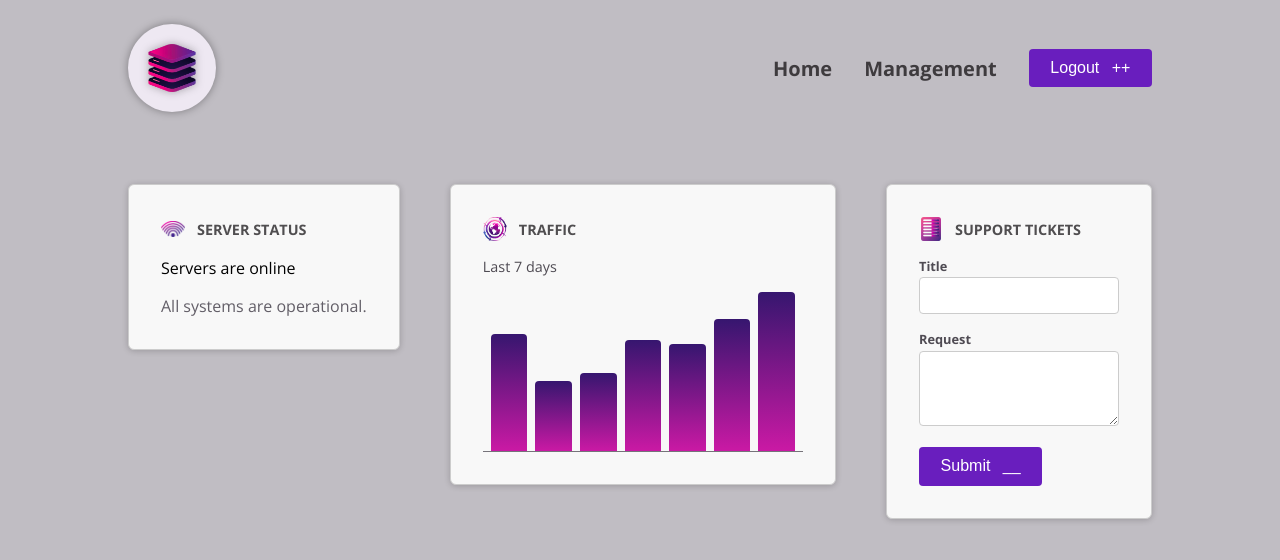
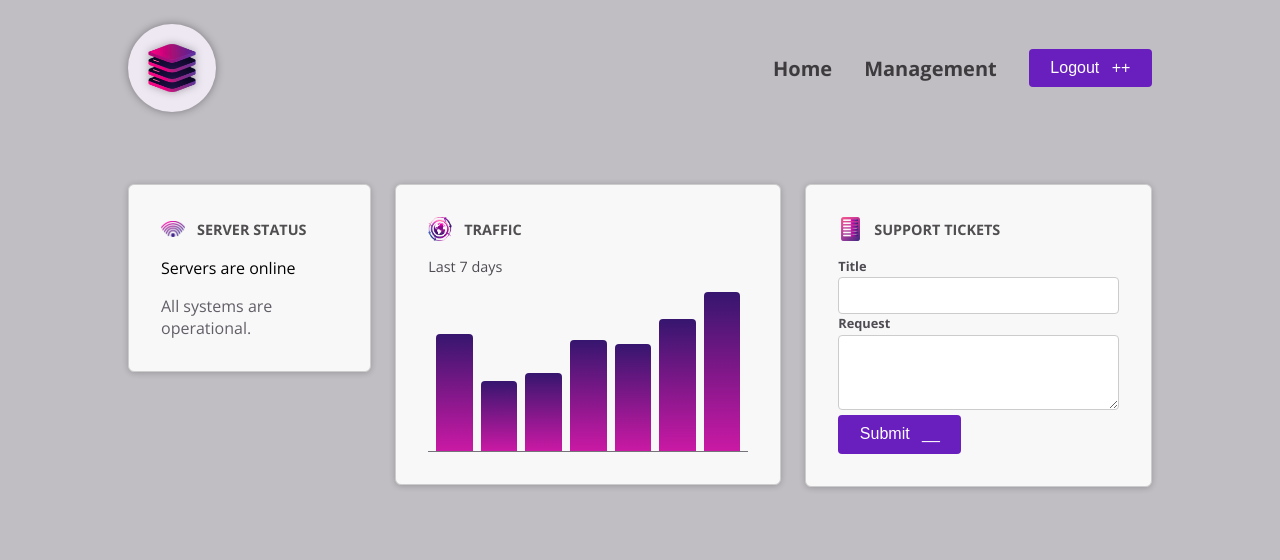
Before and after one commit to imHarish03/ng-ticker-mgt, an Angular app: page / in a window 1280 px wide. Shown: the top 560 px of the page. Built offline with nearby package versions, Linux system fonts and the light colour scheme.

Commit message:
* Using host elements like regular elements

```diff
--- a/src/app/dashboard/tickets/new-ticket/new-ticket.component.html
+++ b/src/app/dashboard/tickets/new-ticket/new-ticket.component.html
@@ -1,10 +1,10 @@
 <form>
 
-    <app-control label="Title">
+    <app-control class="control" label="Title">
         <input name="title" id="title" />
     </app-control>
 
-    <app-control label="Request">
+    <app-control class="control" label="Request">
         <textarea name="request" id="request" rows="3"></textarea>
     </app-control>
 
--- a/src/app/shared/button/button.component.ts
+++ b/src/app/shared/button/button.component.ts
@@ -1,7 +1,7 @@
 import { Component, Input } from '@angular/core';
 
 @Component({
-  selector: 'button[appButton]',
+  selector: 'button[appButton], a[appButton]',
   standalone: true,
   imports: [],
   templateUrl: './button.component.html',
--- a/src/app/shared/control/control.component.html
+++ b/src/app/shared/control/control.component.html
@@ -1,4 +1,2 @@
-<p class="control">
-    <label>{{ label() }}</label>
-    <ng-content select="input, textarea" />
-</p>
+<label>{{ label() }}</label>
+<ng-content select="input, textarea" />
```
